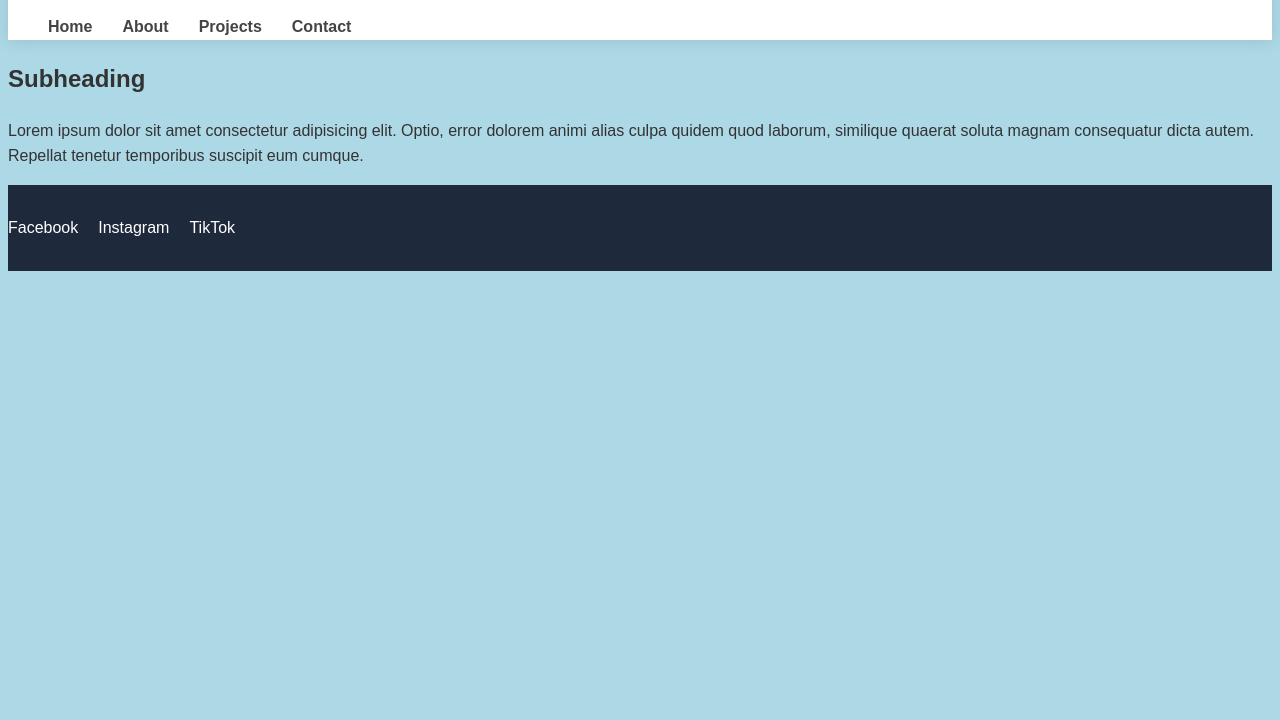
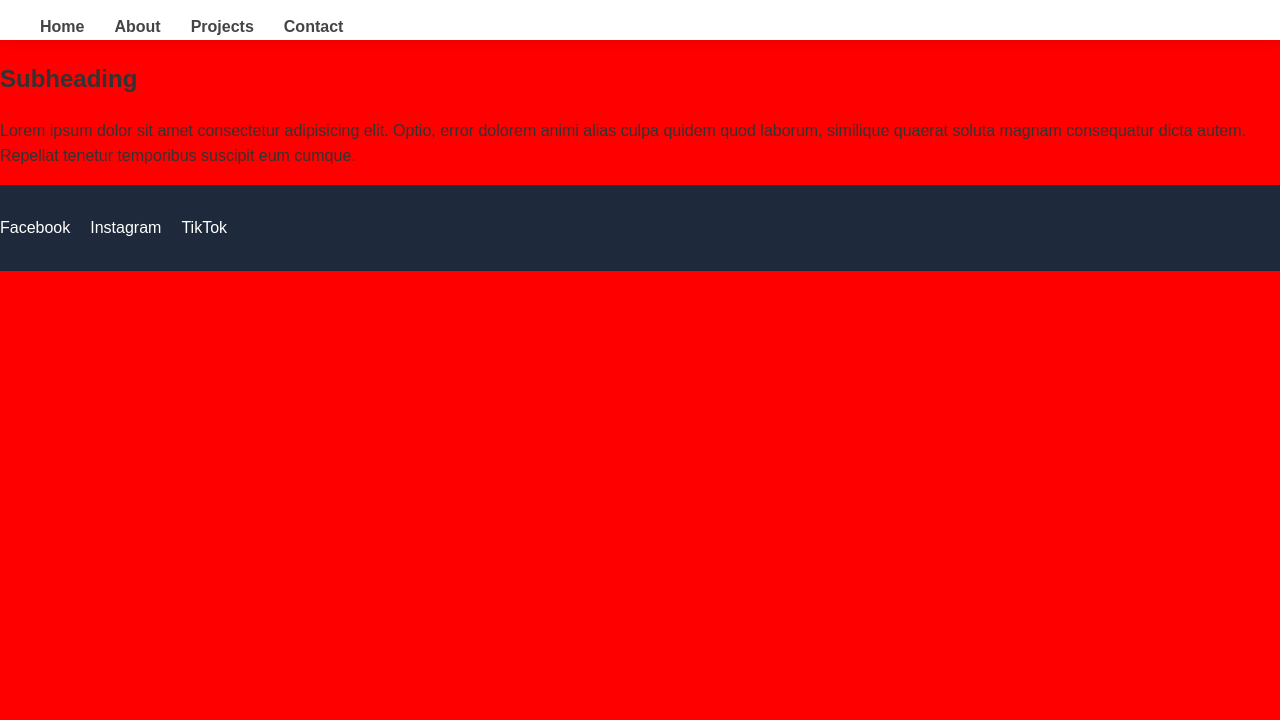
Before and after one commit to tpham0322/Landing_Page_Template, a plain HTML site: page index.html in a window 1280 px wide. Shown: the part 80-800 px from the top of the page. Drawn offline with Linux system fonts and the light colour scheme.

Commit message:
new page layout

```diff
--- a/styles.css
+++ b/styles.css
@@ -1,8 +1,10 @@
 body{
     font-family:Arial, Helvetica, sans-serif;
-    background-color: lightblue;
+    background-color: red;
     color:#333;
     line-height:1.6;
+    margin:0;
+    border:8px solid dashed;
 }
 
 header{
```
